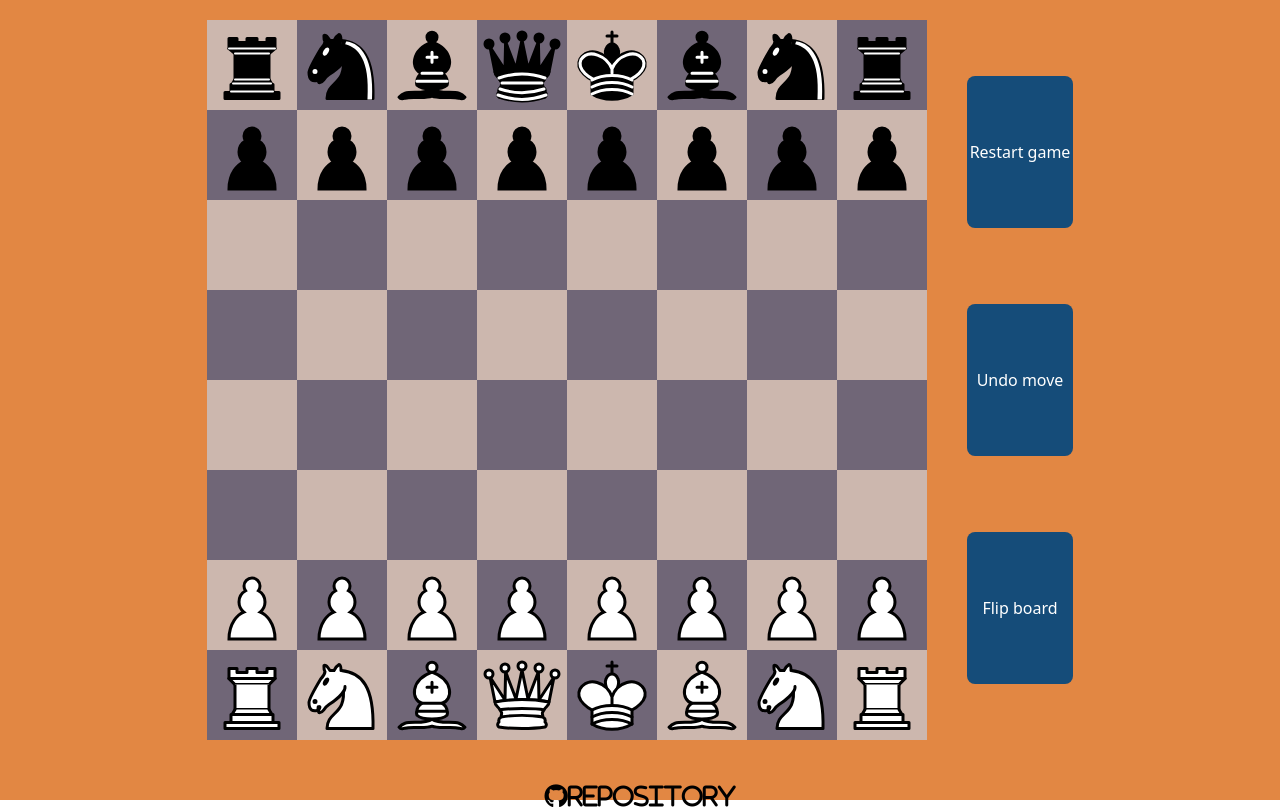
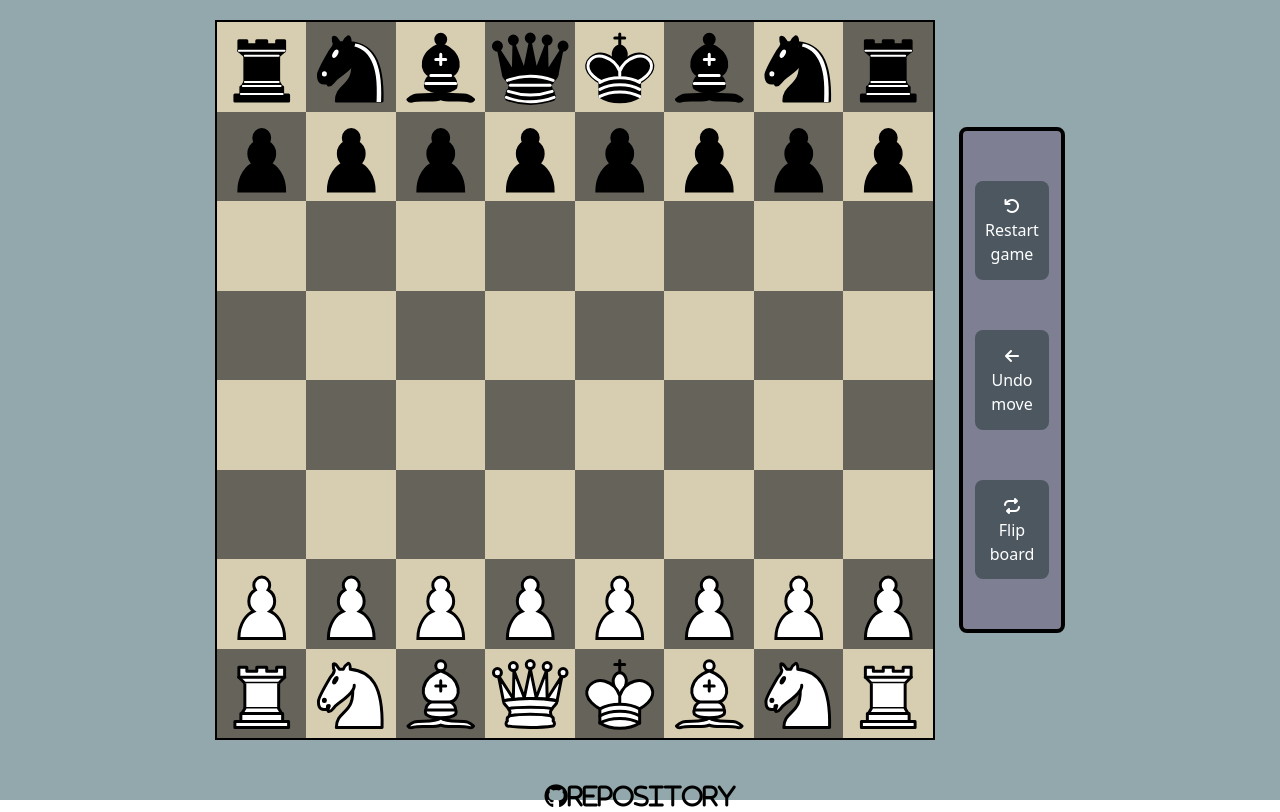
Before and after one commit to Kacperacy/Chess, a Vue app: page / in a window 1280 px wide. Built offline with nearby package versions, Linux system fonts and the light colour scheme; the HTML template or start-up script is replaced by a standard one.

Commit message:
UI changes

```diff
--- a/src/App.vue
+++ b/src/App.vue
@@ -1,5 +1,5 @@
 <template>
-  <div class="w-screen h-screen bg-[#e28743] flex flex-col items-center">
+  <div class="w-screen h-screen bg-main-background flex flex-col items-center">
     <RouterView />
   </div>
 </template>
--- a/src/components/GameResult.vue
+++ b/src/components/GameResult.vue
@@ -20,13 +20,13 @@ let resultText = computed(() => {
 
 <template>
   <div
-    class="absolute top-1/2 left-1/2 transform -translate-x-1/2 -translate-y-1/2 bg-[#76b5c5] rounded-lg w-1/5 h-1/2 min-w-[350px] text-center flex items-center flex-col"
+    class="absolute top-1/2 left-1/2 transform -translate-x-1/2 -translate-y-1/2 bg-result-background rounded-lg h-1/3 w-[350px] text-center flex items-center flex-col border-8 border-result-border"
   >
     <span class="text-3xl h-1/3 pt-[10%]">Game Over</span>
     <div class="h-1/3 text-center">{{ resultText }}</div>
     <div class="h-1/3 w-full grid place-items-center">
       <button
-        class="w-1/2 h-1/2 rounded-lg bg-[#154c79] hover:bg-[#063970]"
+        class="w-1/2 h-1/2 rounded-lg bg-[#154c79] hover:bg-[#1f5182] text-[color:white]"
         @click="store.initBoard"
       >
         Restart game
--- a/src/components/gameControls/FlipBoard.vue
+++ b/src/components/gameControls/FlipBoard.vue
@@ -6,9 +6,10 @@ const store = useBoardStore();
 
 <template>
   <button
-    class="rounded-lg bg-[#154c79] hover:bg-[#063970] text-[color:white]"
+    class="rounded-lg bg-button-background hover:bg-button-background-hover text-[color:white]"
     @click="store.flipBoard"
   >
+    <i class="fa-solid fa-repeat"></i><br />
     Flip board
   </button>
 </template>
--- a/src/components/gameControls/GameControls.vue
+++ b/src/components/gameControls/GameControls.vue
@@ -8,9 +8,11 @@ const store = useBoardStore();
 </script>
 
 <template>
-  <div class="flex flex-col gap-[10%] items-center justify-center">
-    <RestartButton class="w-full h-1/5" />
-    <UndoMoveButton class="w-full h-1/5" />
-    <FlipBoard class="w-full h-1/5" />
+  <div
+    class="flex flex-col gap-[10%] items-center justify-center bg-game-controls-background border-4"
+  >
+    <RestartButton class="w-3/4 h-1/5" />
+    <UndoMoveButton class="w-3/4 h-1/5" />
+    <FlipBoard class="w-3/4 h-1/5" />
   </div>
 </template>
--- a/src/components/gameControls/RestartButton.vue
+++ b/src/components/gameControls/RestartButton.vue
@@ -6,9 +6,10 @@ const store = useBoardStore();
 
 <template>
   <button
-    class="rounded-lg bg-[#154c79] hover:bg-[#063970] text-[color:white]"
+    class="rounded-lg bg-button-background hover:bg-button-background-hover text-[color:white]"
     @click="store.initBoard"
   >
+    <i class="fa-solid fa-arrow-rotate-left"></i><br />
     Restart game
   </button>
 </template>
--- a/src/components/gameControls/UndoMoveButton.vue
+++ b/src/components/gameControls/UndoMoveButton.vue
@@ -6,9 +6,10 @@ const store = useBoardStore();
 
 <template>
   <button
-    class="rounded-lg bg-[#154c79] hover:bg-[#063970] text-[color:white]"
+    class="rounded-lg bg-button-background hover:bg-button-background-hover text-[color:white]"
     @click="store.undoMove"
   >
+    <i class="fa-solid fa-arrow-left"></i><br />
     Undo move
   </button>
 </template>
--- a/src/views/Game.vue
+++ b/src/views/Game.vue
@@ -50,7 +50,7 @@ function select(e: MouseEvent) {
   <div class="flex flex-row items-center justify-center w-full">
     <div
       ref="board"
-      class="relative aspect-square w-[90vh] m-5"
+      class="relative aspect-square w-[90vh] m-5 border-2"
       @click="select"
       @contextmenu="highlight"
     >
@@ -62,7 +62,7 @@ function select(e: MouseEvent) {
       <PossibleMoves />
       <PawnPromotion v-if="store.isPromotion()" />
     </div>
-    <GameControls class="ml-05 right-[10vw] w-1/12 h-full m-5" />
+    <GameControls class="ml-1 rounded-lg w-1/12 h-2/3 m-5" />
     <GameResult v-if="store.gameResult != 'OnGoing'" />
   </div>
   <a
--- a/tailwind.config.cjs
+++ b/tailwind.config.cjs
@@ -2,7 +2,16 @@
 module.exports = {
   content: ["./index.html", "./src/**/*.{vue,js,ts,jsx,tsx}"],
   theme: {
-    colors: { "square-light": "#ccb7ae", "square-dark": "#706677" },
+    colors: {
+      "square-light": "#D7CEB2",
+      "square-dark": "#66635B",
+      "main-background": "#93A8AC",
+      "button-background": "#4C5760",
+      "button-background-hover": "#505b64",
+      "result-background": "#A59E8C",
+      "result-border": "#827873",
+      "game-controls-background": "#7e7f92",
+    },
     extend: {},
   },
   plugins: [],
```
